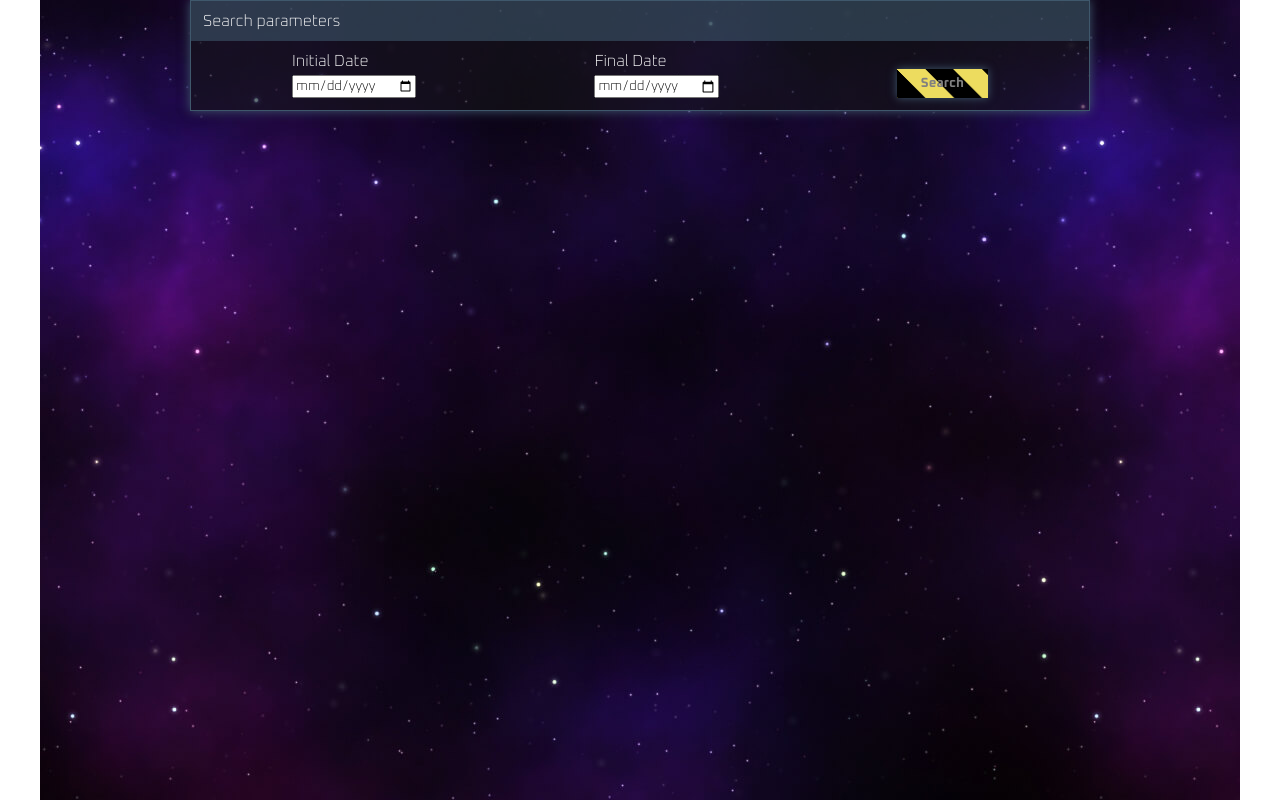
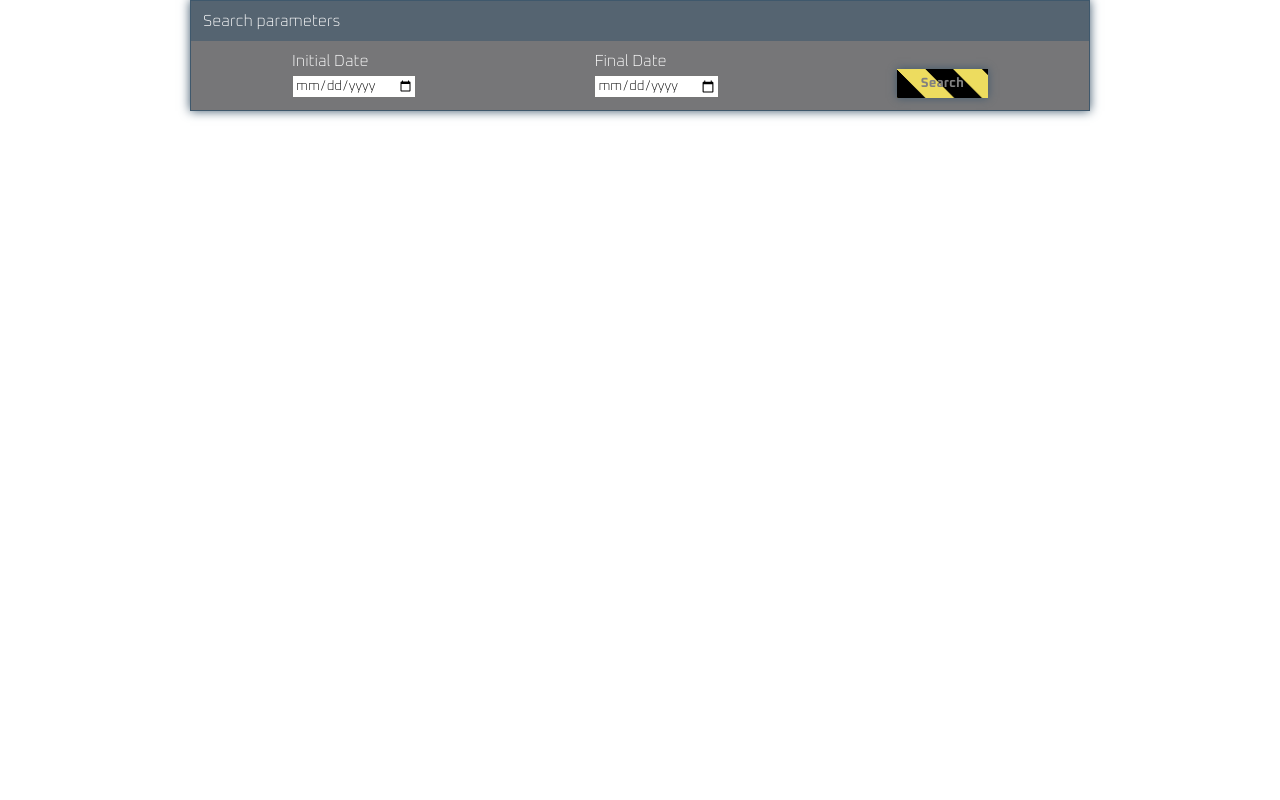
Before and after one commit to nickojs/near-earth-objects, a React (Create React App) app: page / in a window 1280 px wide. Built offline with nearby package versions, Linux system fonts and the light colour scheme.

Commit message:
Removed background from Layout

```diff
--- a/src/containers/Layout/styles.js
+++ b/src/containers/Layout/styles.js
@@ -1,9 +1,7 @@
 import styled from 'styled-components';
-import bg from '../../assets/image/background.jpg';
 
 export const Container = styled.div`
   max-width: 1200px;
   height: 100vh;
   margin: 0 auto;
-  background: url(${bg});
 `;
```
